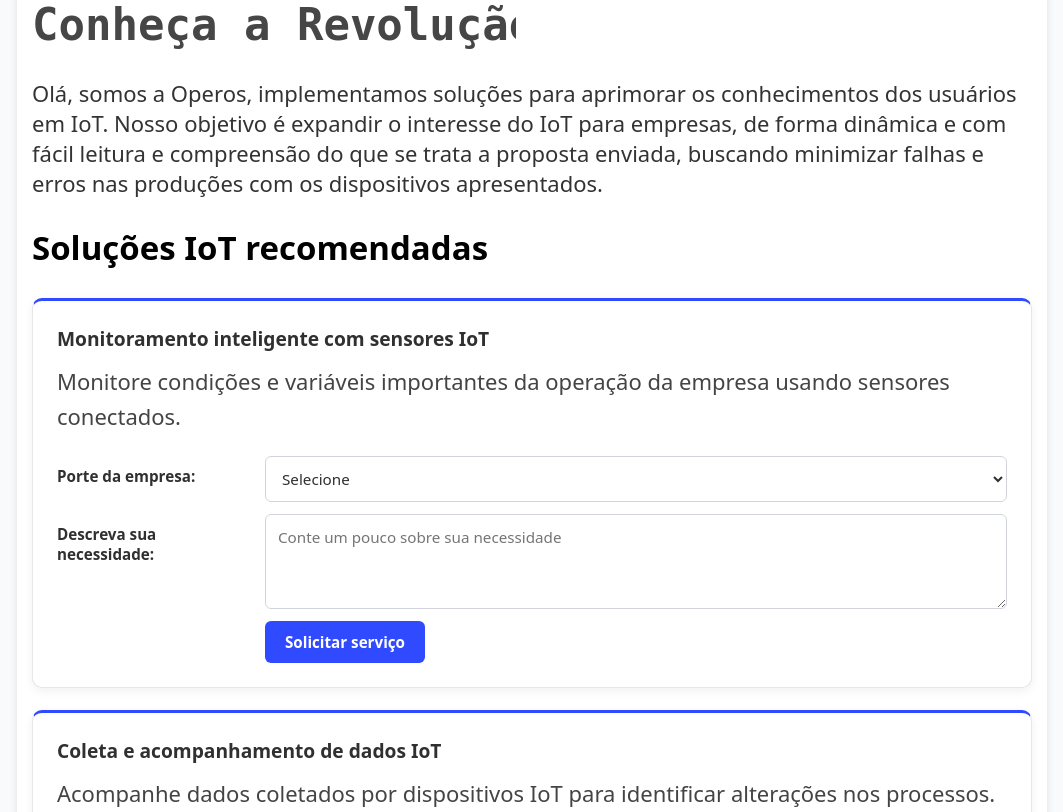
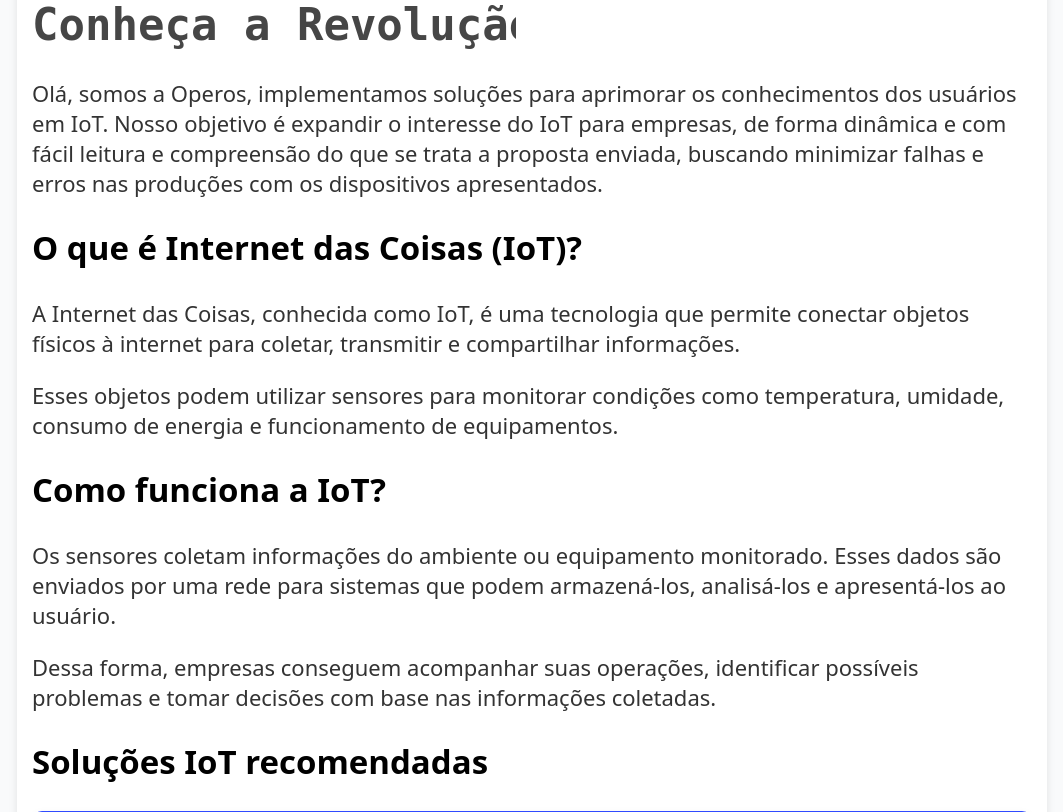
Before and after one commit to DanilolBorba/Operos, a Django app: page / in a window 1280 px wide. Shown: the part 146-958 px from the top of the page, without its empty margins (108-1171 px from the left). Run offline with Django 5.2, Linux system fonts and the light colour scheme; the visitor is signed in with stand-in values (Sample User, id 1).

Commit message:
adiciona texte explicativo de IoT

```diff
--- a/entrega-02/perguntas/templates/perguntas/index.html
+++ b/entrega-02/perguntas/templates/perguntas/index.html
@@ -13,6 +13,39 @@
     compreensão do que se trata a proposta enviada, buscando minimizar falhas e erros nas produções
     com os dispositivos apresentados.
 </p>
+<section class="introducao-iot">
+
+    <h2>O que é Internet das Coisas (IoT)?</h2>
+
+    <p>
+        A Internet das Coisas, conhecida como IoT, é uma
+        tecnologia que permite conectar objetos físicos
+        à internet para coletar, transmitir e compartilhar
+        informações.
+    </p>
+
+    <p>
+        Esses objetos podem utilizar sensores para monitorar
+        condições como temperatura, umidade, consumo de
+        energia e funcionamento de equipamentos.
+    </p>
+
+    <h2>Como funciona a IoT?</h2>
+
+    <p>
+        Os sensores coletam informações do ambiente ou
+        equipamento monitorado. Esses dados são enviados
+        por uma rede para sistemas que podem armazená-los,
+        analisá-los e apresentá-los ao usuário.
+    </p>
+
+    <p>
+        Dessa forma, empresas conseguem acompanhar suas
+        operações, identificar possíveis problemas e tomar
+        decisões com base nas informações coletadas.
+    </p>
+
+</section>
 
 {% if user.is_authenticated %}
 
```
